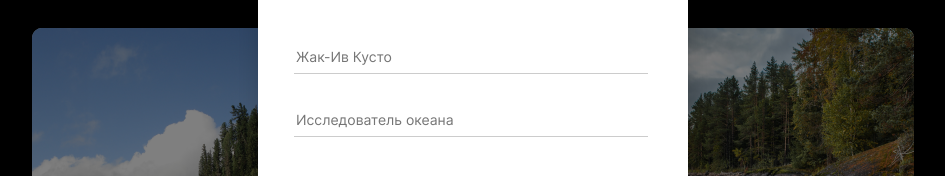
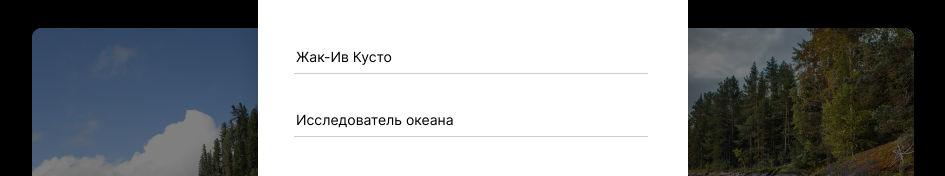
Before and after one commit to GeorgeChetyrin/mesto, a plain HTML site: page index.html in a window 1280 px wide. Both pictures are taken after a click on the button 670 px from the left and 204 px from the top of the page. Shown: the part 302-478 px from the top of the page, without its empty margins (167-1112 px from the left). Drawn offline with Linux system fonts and the light colour scheme.

Commit message:
Исправления в html и javascript файле

```diff
--- a/index.html
+++ b/index.html
@@ -92,13 +92,14 @@
             <button class="popup__close" type="button"></button>
             <div class="popup__content">
                 <h2 class="popup__title">Редактировать профиль</h2>
-                <input placeholder="Жак-Ив Кусто" class="popup__profile-title" name="title_popup"></input>
-                <input placeholder="Исследователь океана" class="popup__profile-subtitle" name="subtitle_popup"></input>
+                <input class="popup__profile-title" name="title_popup">
+                <input class="popup__profile-subtitle" name="subtitle_popup">
                 <button class="popup__submit-button">Сохранить</button>
             </div>
         </form>
     </section>
+
+    <script type="text/javascript" src="./scripts/index.js"></script>
 </body>
-<script type="text/javascript" src="./scripts/index.js"></script>
 
 </html>
--- a/scripts/index.js
+++ b/scripts/index.js
@@ -12,7 +12,7 @@ const job = profile.querySelector('.profile__subtitle');
 
 
 function popupToggle() {
-    if (popup.classList.contains('popup_opened')) {
+    if (!popup.classList.contains('popup_opened')) {
         nameInput.value = name.textContent;
         jobInput.value = job.textContent;
     }
```
